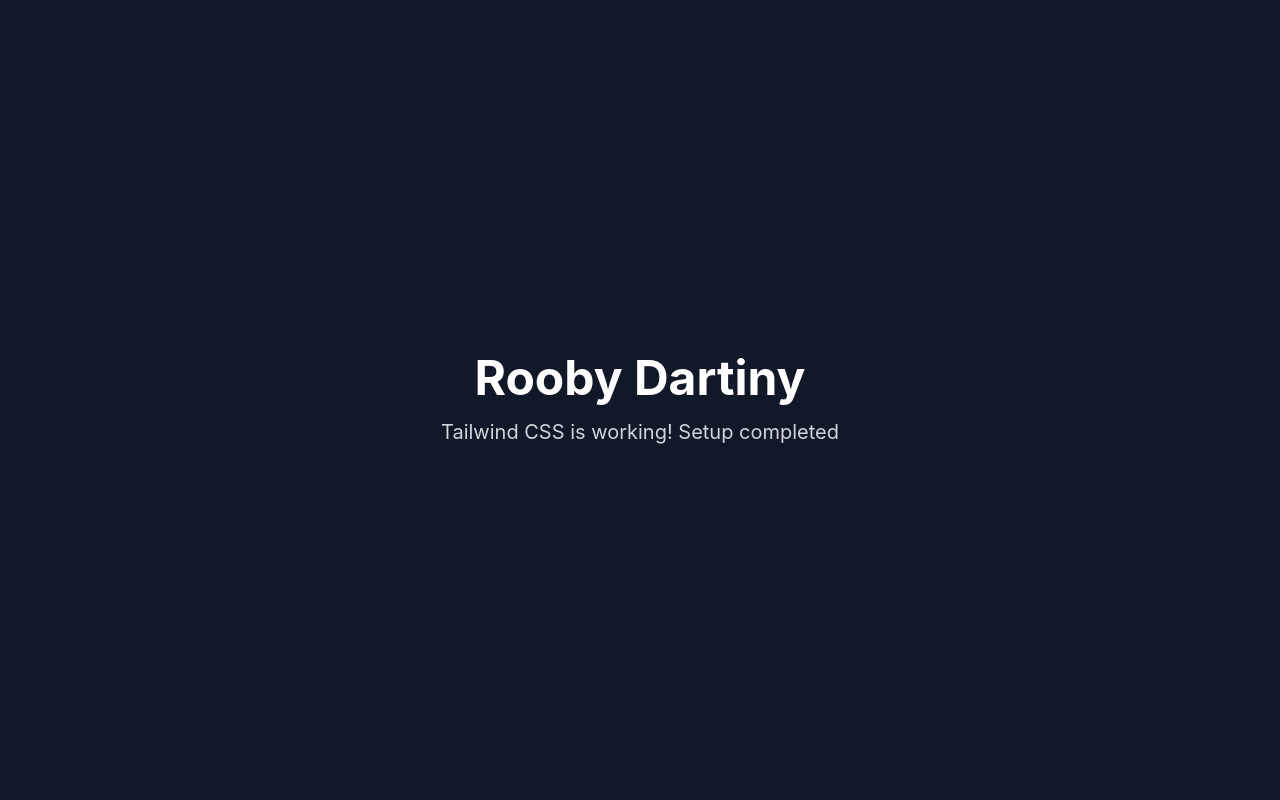
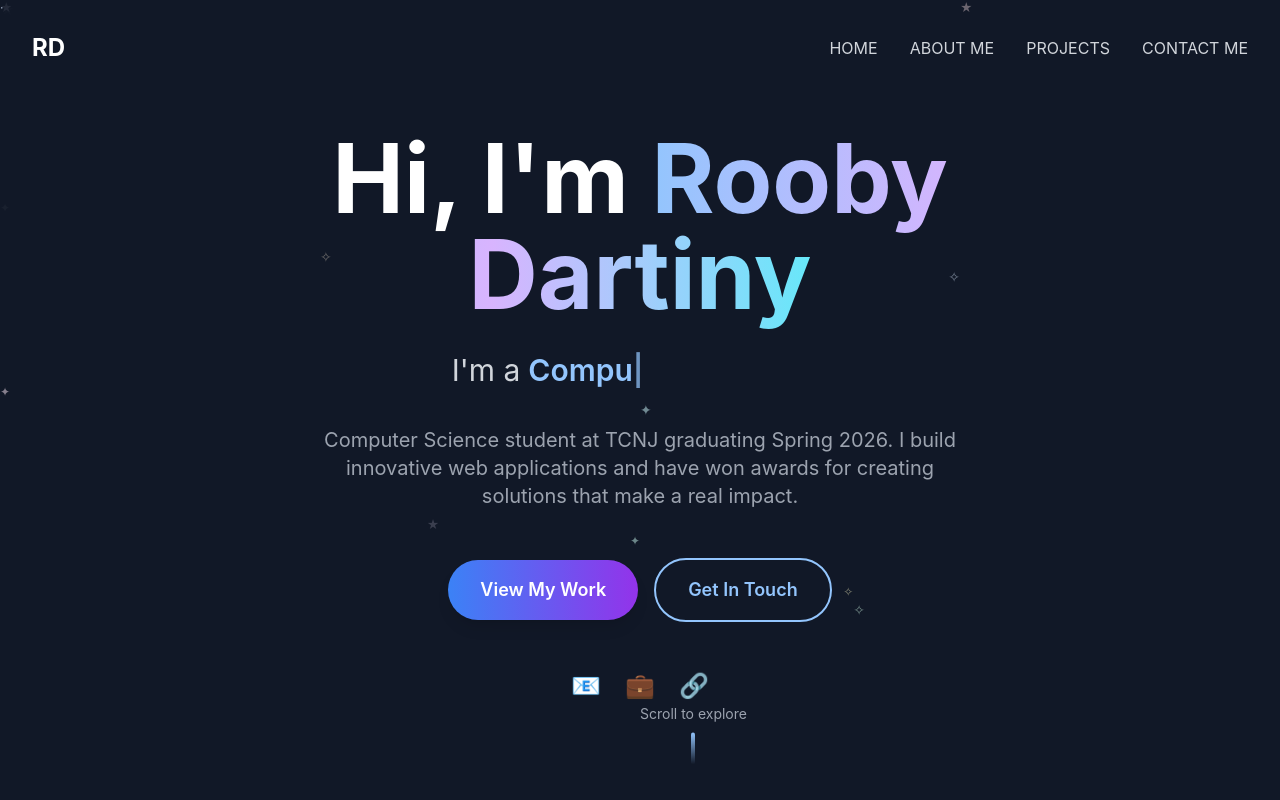
Before and after one commit to RoobyD/portfolio-website, a React (Vite) app: page / in a window 1280 px wide. Built offline with nearby package versions, Linux system fonts and the light colour scheme.

Commit message:
basic interactive page 1.0

```diff
--- a/src/App.jsx
+++ b/src/App.jsx
@@ -1,16 +1,151 @@
+import { useState, useEffect } from 'react';
+
 function App() {
+  const [currentText, setCurrentText] = useState('');
+  const [currentIndex, setCurrentIndex] = useState(0);
+  const [isDeleting, setIsDeleting] = useState(false);
+
+  useEffect(() => {
+    const texts = [
+      'Computer Science Student',
+      'Full-Stack Developer',
+      'Award-Winning Innovator',
+      'Problem Solver'
+    ];
+
+    const timeout = setTimeout(() => {
+      const current = texts[currentIndex];
+
+      if (isDeleting) {
+        setCurrentText(current.substring(0, currentText.length - 1));
+      } else {
+        setCurrentText(current.substring(0, currentText.length + 1));
+      }
+
+      if (!isDeleting && currentText === current) {
+        setTimeout(() => setIsDeleting(true), 2000);
+      } else if (isDeleting && currentText === '') {
+        setIsDeleting(false);
+        setCurrentIndex((currentIndex + 1) % texts.length);
+      }
+    }, isDeleting ? 50 : 100);
+
+    return () => clearTimeout(timeout);
+  }, [currentText, isDeleting, currentIndex]);
+
   return (
-    <div className="min-h-screen bg-gray-900 flex items-center justify-center">
-      <div className="text-center">
-        <h1 className="text-5xl font-bold text-white mb-4">
-          Rooby Dartiny
-        </h1>
-        <p className="text-xl text-gray-300">
-          Tailwind CSS is working! Setup completed
-        </p>
+    <div className="min-h-screen bg-gray-900 relative overflow-hidden">
+      {/* Realistic Starfield with Slow Fade In/Out */}
+      <div className="absolute inset-0">
+        {/* Realistic stars that slowly fade in and out */}
+        <div className="absolute top-1/4 left-1/6 text-white opacity-0 animate-pulse text-xs"
+             style={{animationDuration: '6s', animationDelay: '0s'}}>✦</div>
+        <div className="absolute top-1/3 right-1/4 text-blue-100 opacity-0 animate-pulse text-sm"
+             style={{animationDuration: '8s', animationDelay: '2s'}}>✧</div>
+        <div className="absolute bottom-1/3 left-1/3 text-purple-100 opacity-0 animate-pulse text-xs"
+             style={{animationDuration: '7s', animationDelay: '4s'}}>★</div>
+        <div className="absolute top-1/2 left-1/2 text-cyan-100 opacity-0 animate-pulse text-sm"
+             style={{animationDuration: '9s', animationDelay: '1s'}}>✦</div>
+        <div className="absolute bottom-1/4 right-1/3 text-yellow-100 opacity-0 animate-pulse text-xs"
+             style={{animationDuration: '5s', animationDelay: '3s'}}>✧</div>
+        <div className="absolute top-1/5 right-1/6 text-indigo-100 opacity-0 animate-pulse text-sm"
+             style={{animationDuration: '10s', animationDelay: '5s'}}>★</div>
+        <div className="absolute bottom-1/2 left-1/5 text-pink-100 opacity-0 animate-pulse text-xs"
+             style={{animationDuration: '6s', animationDelay: '2.5s'}}>✦</div>
+        <div className="absolute top-3/4 left-2/3 text-emerald-100 opacity-0 animate-pulse text-sm"
+             style={{animationDuration: '8s', animationDelay: '1.5s'}}>✧</div>
+        <div className="absolute bottom-1/5 right-1/5 text-violet-100 opacity-0 animate-pulse text-xs"
+             style={{animationDuration: '7s', animationDelay: '4.5s'}}>★</div>
+        <div className="absolute top-2/3 right-1/2 text-teal-100 opacity-0 animate-pulse text-xs"
+             style={{animationDuration: '9s', animationDelay: '0.5s'}}>✦</div>
+        <div className="absolute bottom-2/3 left-1/4 text-orange-100 opacity-0 animate-pulse text-sm"
+             style={{animationDuration: '6s', animationDelay: '3.5s'}}>✧</div>
+        <div className="absolute top-1/6 left-3/4 text-rose-100 opacity-0 animate-pulse text-xs"
+             style={{animationDuration: '8s', animationDelay: '2.8s'}}>★</div>
+
+        {/* Additional smaller twinkling stars */}
+        <div className="absolute top-1/8 left-1/8 text-white opacity-0 animate-pulse text-xs"
+             style={{animationDuration: '5s', animationDelay: '1.2s'}}>·</div>
+        <div className="absolute bottom-1/8 right-1/8 text-gray-300 opacity-0 animate-pulse text-xs"
+             style={{animationDuration: '7s', animationDelay: '3.8s'}}>·</div>
+        <div className="absolute top-3/8 right-3/8 text-blue-200 opacity-0 animate-pulse text-xs"
+             style={{animationDuration: '6s', animationDelay: '2.2s'}}>·</div>
+        <div className="absolute bottom-3/8 left-3/8 text-purple-200 opacity-0 animate-pulse text-xs"
+             style={{animationDuration: '8s', animationDelay: '4.2s'}}>·</div>
+      </div>
+
+      {/* Navigation */}
+      <nav className="relative z-10 flex justify-between items-center p-6 md:p-8">
+        <div className="text-2xl font-bold text-white">
+          RD
+        </div>
+        <div className="hidden md:flex space-x-8 text-gray-300">
+          <a href="#home" className="hover:text-white transition-colors duration-300">HOME</a>
+          <a href="#about" className="hover:text-white transition-colors duration-300">ABOUT ME</a>
+          <a href="#projects" className="hover:text-white transition-colors duration-300">PROJECTS</a>
+          <a href="#contact" className="hover:text-white transition-colors duration-300">CONTACT ME</a>
+        </div>
+        <div className="md:hidden">
+          <button className="text-white text-2xl">☰</button>
+        </div>
+      </nav>
+
+      {/* Hero Content */}
+      <div className="relative z-10 flex items-center justify-center min-h-[80vh] px-6">
+        <div className="text-center max-w-4xl">
+          <h1 className="text-5xl md:text-7xl lg:text-8xl font-bold text-white mb-6 leading-tight">
+            Hi, I'm{' '}
+            <span className="bg-gradient-to-r from-blue-300 via-purple-300 to-cyan-300 bg-clip-text text-transparent">
+              Rooby Dartiny
+            </span>
+          </h1>
+
+          <div className="text-xl md:text-2xl lg:text-3xl text-gray-300 mb-8 h-12 flex items-center justify-center">
+            <span>I'm a </span>
+            <span className="ml-2 text-blue-300 font-semibold min-w-[300px] text-left">
+              {currentText}
+              <span className="animate-pulse">|</span>
+            </span>
+          </div>
+
+          <p className="text-lg md:text-xl text-gray-400 mb-12 max-w-2xl mx-auto leading-relaxed">
+            Computer Science student at TCNJ graduating Spring 2026. I build innovative web applications
+            and have won awards for creating solutions that make a real impact.
+          </p>
+
+          <div className="flex flex-col sm:flex-row gap-4 justify-center items-center">
+            <button className="bg-gradient-to-r from-blue-500 to-purple-600 text-white px-8 py-4 rounded-full font-semibold text-lg hover:scale-105 transition-transform duration-300 shadow-lg hover:shadow-blue-500/25">
+              View My Work
+            </button>
+            <button className="border-2 border-blue-300 text-blue-300 px-8 py-4 rounded-full font-semibold text-lg hover:bg-blue-300 hover:text-gray-900 transition-all duration-300">
+              Get In Touch
+            </button>
+          </div>
+
+          {/* Social Links */}
+          <div className="flex justify-center space-x-6 mt-12">
+            <a href="https://github.com/RoobyD" className="text-gray-400 hover:text-white transition-colors duration-300 text-2xl">
+              📧
+            </a>
+            <a href="https://linkedin.com/in/rooby-dartiny-99b89a256/" className="text-gray-400 hover:text-white transition-colors duration-300 text-2xl">
+              💼
+            </a>
+            <a href="https://github.com/RoobyD" className="text-gray-400 hover:text-white transition-colors duration-300 text-2xl">
+              🔗
+            </a>
+          </div>
+        </div>
+      </div>
+
+      {/* Scroll Indicator */}
+      <div className="absolute bottom-8 left-1/2 transform -translate-x-1/2 text-gray-400 animate-bounce">
+        <div className="flex flex-col items-center">
+          <span className="text-sm mb-2">Scroll to explore</span>
+          <div className="w-1 h-8 bg-gradient-to-b from-blue-300 to-transparent rounded-full"></div>
+        </div>
       </div>
     </div>
-  )
+  );
 }
 
-export default App
+export default App;
```
